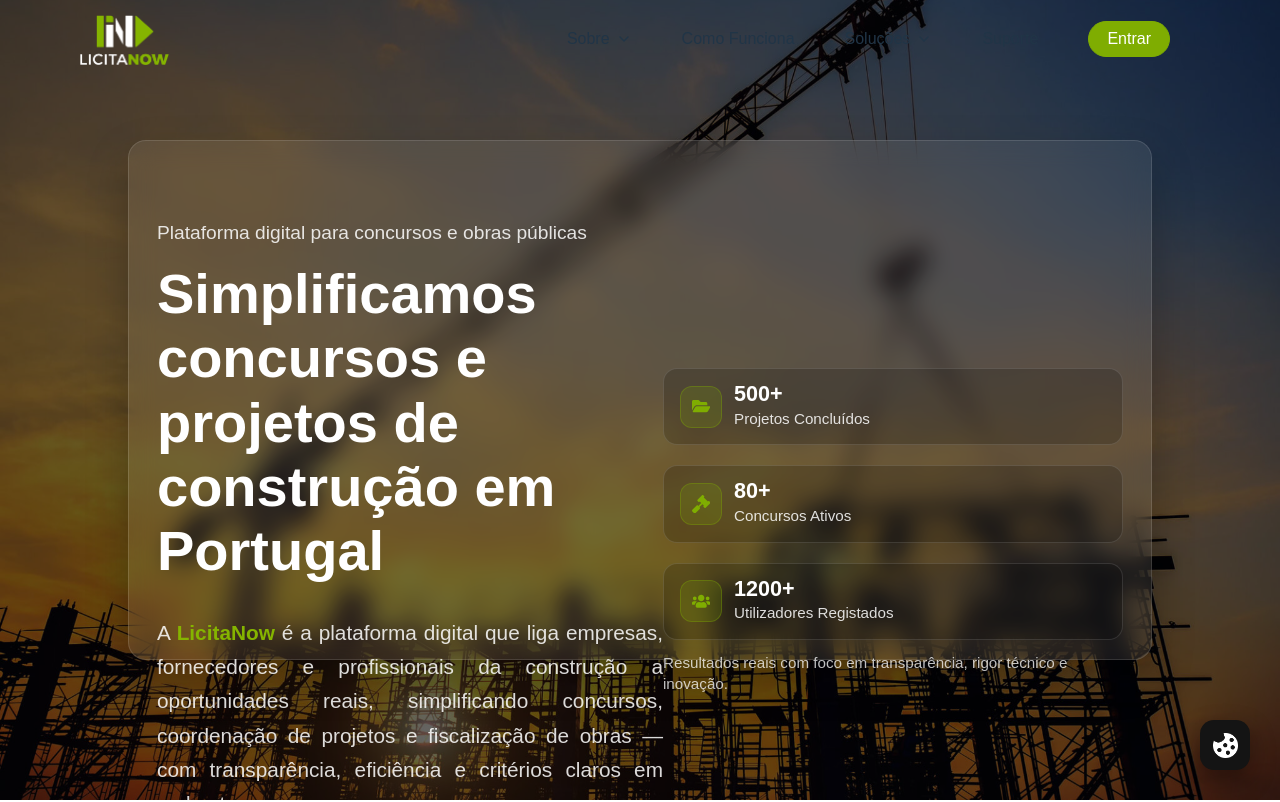
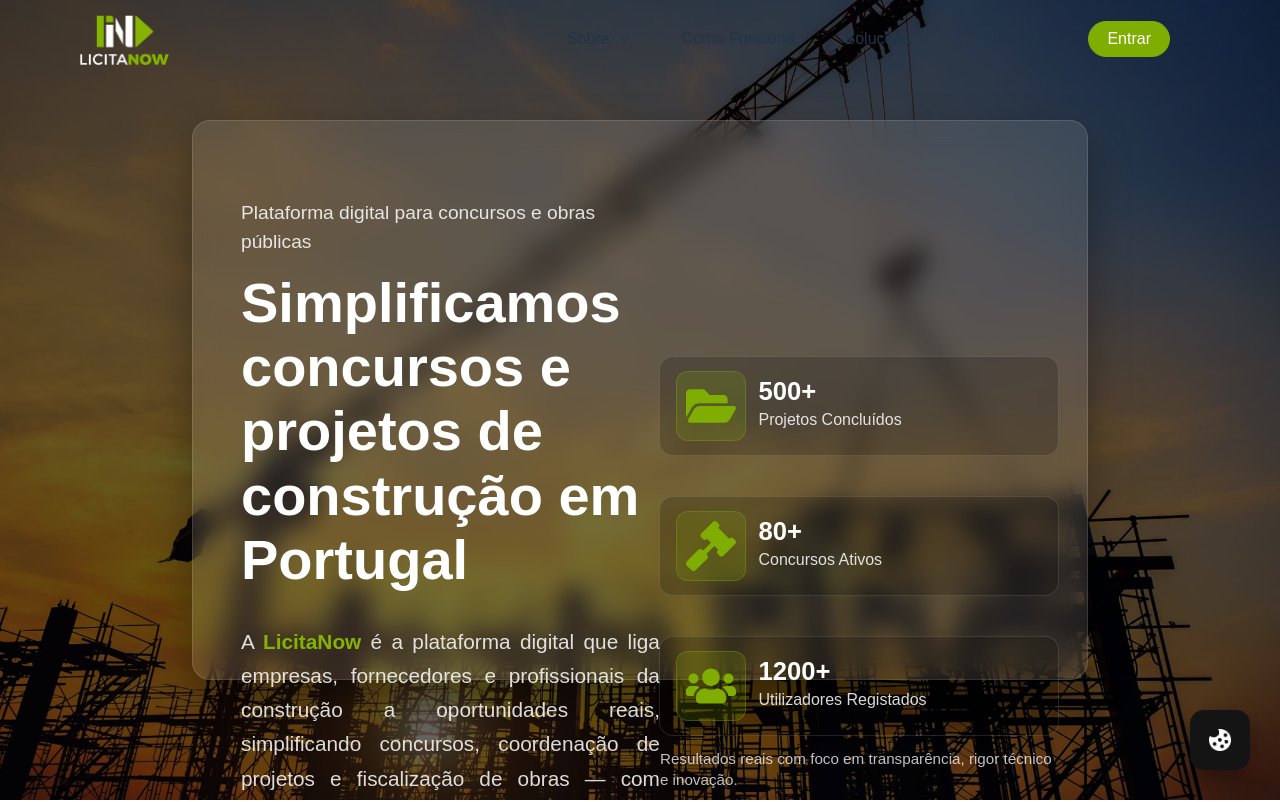
Before and after one commit to HenriqueSilva00/LicitaNowReplication, a React (Vite) app: page / in a window 1280 px wide. Shown: the top 802 px of the page. Built offline with nearby package versions, Linux system fonts and the light colour scheme.

Commit message:
27/02/2026 Final Version

```diff
--- a/src/App.css
+++ b/src/App.css
@@ -2,6 +2,12 @@
 * {
   margin: 0;
   padding: 0;
+  box-sizing: border-box;
+}
+
+*,
+*::before,
+*::after {
   box-sizing: border-box;
 }
 
@@ -11,6 +17,8 @@
   margin: 0;
   padding: 0;
   overflow-x: hidden; /* importante */
+  width: 100%;
+  max-width: 100%;
 }
 
 body {
@@ -46,3 +54,16 @@
 ::-webkit-scrollbar-thumb:hover {
   background: #6f9500;
 }
+
+/* 4) Container principal não deve exceder viewport */
+#root,
+.app-container {
+  width: 100%;
+  max-width: 100%;
+  overflow-x: clip; /* melhor que hidden, quando suportado */
+}
+
+/* 5) Proteção extra para grids/flex que forçam min-width */
+* {
+  min-width: 0;
+}
--- a/src/components/FirstPage.jsx
+++ b/src/components/FirstPage.jsx
@@ -5,6 +5,7 @@
 function FirstPage() {
   return (
     <section className="first-page" id="home">
+      <div className="bg-noise">
         <div className="hero-wrap container">
           <div className="hero-card">
             {/* LEFT */}
@@ -19,9 +20,10 @@
                 <p className="hero-subtitle">
                   A <span className="brand-highlight">LicitaNow</span> é a
                   plataforma digital que liga empresas, fornecedores e
-                profissionais da construção a oportunidades reais, simplificando
-                concursos, coordenação de projetos e fiscalização de obras — com
-                transparência, eficiência e critérios claros em cada etapa.
+                  profissionais da construção a oportunidades reais,
+                  simplificando concursos, coordenação de projetos e
+                  fiscalização de obras — com transparência, eficiência e
+                  critérios claros em cada etapa.
                 </p>
               </div>
 
@@ -82,6 +84,7 @@
             </div>
           </div>
         </div>
+      </div>
     </section>
   );
 }
--- a/src/components/SecondPage.jsx
+++ b/src/components/SecondPage.jsx
@@ -109,7 +109,7 @@
                   type="button"
                 >
                   <span className="dot" style={{ background: t.color }} />
-                  {t.short}
+                  {t.title}
                 </button>
               ))}
             </div>
--- a/src/components/style/BackToTop.css
+++ b/src/components/style/BackToTop.css
@@ -1,10 +1,10 @@
 .back-to-top {
   position: fixed;
-  bottom: 90px;
+  bottom: 100px;
   right: 30px;
 
-  width: 50px;
-  height: 50px;
+  width: 60px;
+  height: 60px;
 
   border-radius: 14px;
   border: none;
@@ -48,11 +48,11 @@
 
 @media (max-width: 768px) {
   .back-to-top {
-    bottom: 70px; /* 👈 fica acima do cookie */
+    bottom: 75px; /* 👈 fica acima do cookie */
     right: 12px; /* 👈 mais encostado à lateral */
 
-    width: 40px;
-    height: 40px;
+    width: 48px;
+    height: 48px;
 
     border-radius: 12px;
 
--- a/src/components/style/CookiePreferences.css
+++ b/src/components/style/CookiePreferences.css
@@ -3,8 +3,8 @@
   bottom: 30px;
   right: 30px;
 
-  width: 50px;
-  height: 50px;
+  width: 60px;
+  height: 60px;
 
   border-radius: 14px;
   border: none;
@@ -39,17 +39,17 @@
 
 @media (max-width: 768px) {
   .cookie-button {
-    bottom: 18px; /* menos afastado do fundo */
-    right: 12px; /* 👈 mais encostado à lateral */
+    bottom: 18px;
+    right: 12px;
 
-    width: 40px; /* menor */
-    height: 40px;
+    width: 48px; /* ligeiramente maior */
+    height: 48px;
 
-    border-radius: 12px;
+    border-radius: 14px;
   }
 
   .cookie-button img {
-    width: 18px; /* 👈 ícone mais pequeno */
-    height: 18px;
+    width: 26px; /* 50-55% do botão fica visualmente correto */
+    height: 26px;
   }
 }
--- a/src/components/style/FirstPage.css
+++ b/src/components/style/FirstPage.css
@@ -20,7 +20,7 @@
   position: relative;
   z-index: 2;
 
-  width: 80%;
+  width: 70%;
   margin: 0 auto; /* centra horizontalmente */
 
   display: flex; /* para centrar o card internamente, se quiseres */
@@ -32,25 +32,25 @@
   display: grid;
   grid-template-columns: 1.1fr 1fr;
   gap: 0px;
-  height: 65vh;
+  height: 70vh;
 
   padding: 28px;
   border-radius: 18px;
 
-  background: rgba(255, 255, 255, 0.08);
+  background: rgba(255, 255, 255, 0.1);
   border: 1px solid rgba(255, 255, 255, 0.12);
   backdrop-filter: blur(12px);
   -webkit-backdrop-filter: blur(12px);
 
-  box-shadow: 0 18px 40px rgba(0, 0, 0, 0.25);
+  box-shadow: 0 18px 40px rgba(0, 0, 0, 0.35);
 }
 
 .hero-left {
   display: flex;
   flex-direction: column;
   height: 100%;
-  justify-content: space-between; /* ocupa mais espaço vertical */
-  padding: 10px 0;
+  padding: 10px 0 0 20px;
+  gap: 30px;
 }
 
 .hero-copy {
@@ -143,13 +143,16 @@
 /* RIGHT */
 .hero-right {
   display: flex;
+  align-items: center;
   flex-direction: column;
   justify-content: center;
+  padding: 40px 0 0 0;
 }
 
 .stats-grid {
   display: grid;
-  gap: 20px;
+  width: 400px;
+  gap: 40px;
 }
 
 .stat-item {
@@ -176,8 +179,8 @@
 }
 
 .stat-icon {
-  width: 42px;
-  height: 42px;
+  width: 70px;
+  height: 70px;
   border-radius: 12px;
 
   display: grid;
@@ -190,16 +193,21 @@
   font-size: 1.15rem;
 }
 
+.stat-icon svg {
+  width: 50px;
+  height: 50px;
+}
+
 .stat-value {
   color: white;
-  font-size: 1.35rem;
+  font-size: 1.6rem;
   font-weight: 800;
   line-height: 1;
 }
 
 .stat-label {
   color: rgba(255, 255, 255, 0.85);
-  font-size: 0.95rem;
+  font-size: 1rem;
   margin-top: 3px;
 }
 
@@ -266,7 +274,7 @@
 
   /* CTAs em “stack” */
   .hero-cta {
-    margin-top: 0;
+    padding: 0 0 0 0;
     gap: 10px;
     flex-direction: column;
     align-items: stretch;
@@ -289,10 +297,12 @@
   /* RIGHT / STATS */
   .hero-right {
     justify-content: flex-start;
+    padding: 15px 0 0 0;
   }
 
   .stats-grid {
     gap: 12px;
+    width: 98%;
   }
 
   .stat-item {
@@ -305,6 +315,11 @@
     height: 38px;
     border-radius: 11px;
     font-size: 1.05rem;
+  }
+
+  .stat-icon svg {
+    width: 25px;
+    height: 25px;
   }
 
   .stat-value {
--- a/src/components/style/FourthPage.css
+++ b/src/components/style/FourthPage.css
@@ -12,7 +12,7 @@
 
   background: url("../../assets/orangebackground.jpg") center/cover no-repeat;
 
-  filter: blur(12px); /* 👈 intensidade do desfoque */
+  filter: blur(9px); /* 👈 intensidade do desfoque */
   transform: scale(1.1); /* evita cortar bordas ao aplicar blur */
   z-index: 0;
 }
@@ -117,6 +117,7 @@
 
 .fourth-right p {
   color: rgba(255, 255, 255, 0.78);
+  font-size: 17px;
 }
 
 /* tag já está verde, mas dá mais contraste no dark */
--- a/src/components/style/Newsletter.css
+++ b/src/components/style/Newsletter.css
@@ -228,6 +228,10 @@
     width: 92%;
   }
 
+  .newsletter-header {
+    padding: 40px 0 0 0;
+  }
+
   .form-grid {
     grid-template-columns: 1fr;
   }
--- a/src/components/style/SecondPage.css
+++ b/src/components/style/SecondPage.css
@@ -112,7 +112,7 @@
 .donut-segment.is-active {
   opacity: 1;
   filter: drop-shadow(0 12px 22px rgba(0, 0, 0, 0.14));
-  transform: scale(1.03);
+  transform: scale(1.08);
 }
 
 .donut-center {
@@ -180,7 +180,7 @@
 
 .legend-pill.is-active {
   border-color: rgba(127, 173, 1, 0.6);
-  background: rgba(127, 173, 1, 0.08);
+  background: rgba(127, 173, 1, 0.342);
   color: #111;
 }
 
```
Lines whose indentation alone changed are shown as unchanged.
